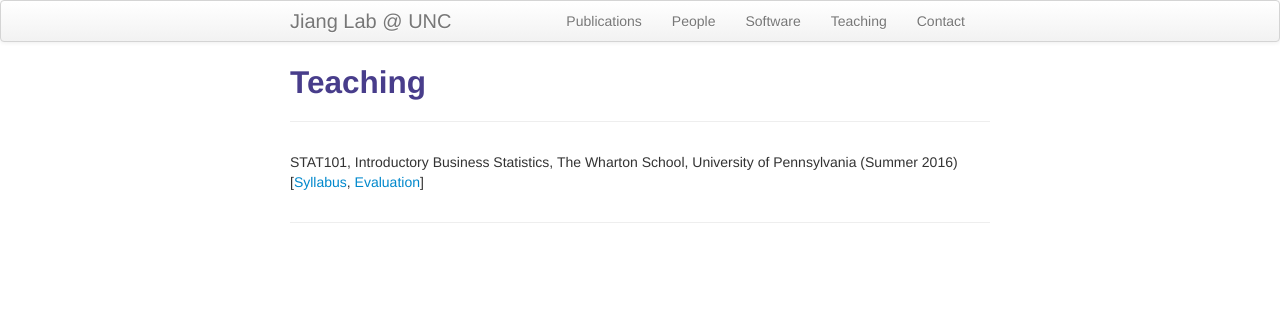
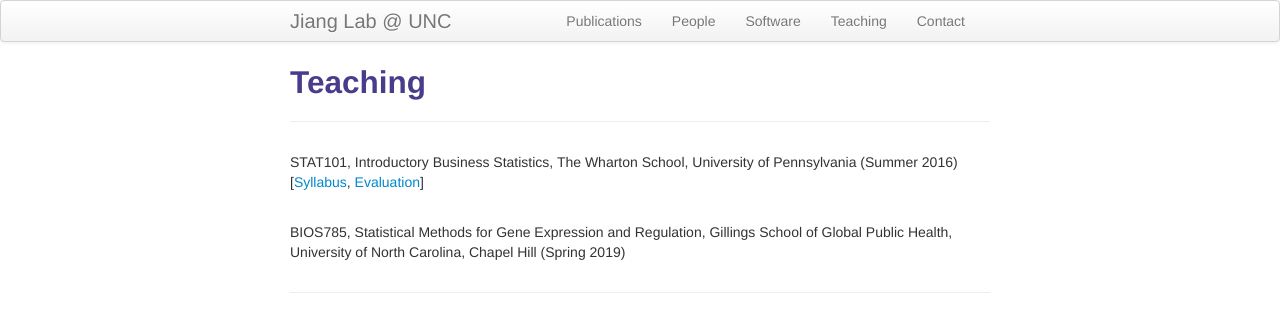
Before and after one commit to yuchaojiang/yuchaojiang.github.io, a Jekyll site: the page built from pages/teaching.md, in a window 1280 px wide. Shown: the top 332 px of the page. Built offline with Jekyll 4.4.1, drawn with Linux system fonts in a browser that asks for light colours.

Commit message:
Update teaching.md

```diff
--- a/pages/teaching.md
+++ b/pages/teaching.md
@@ -8,3 +8,7 @@ description: Courses taught by Yuchao Jiang.
   [<a href="../assets/pdfs/Syllabus-STAT-101-2016-Summer.pdf" title="Syllabus STAT101">Syllabus</a>,
 	<a href="../assets/pdfs/STAT101_teaching_evaluation.pdf" title="Evaluation STAT101">Evaluation</a>]
 </div>
+<br/>
+<div class="cv">
+  BIOS785, Statistical Methods for Gene Expression and Regulation, Gillings School of Global Public Health, University of North Carolina, Chapel Hill (Spring 2019) <br/>
+</div>
```
